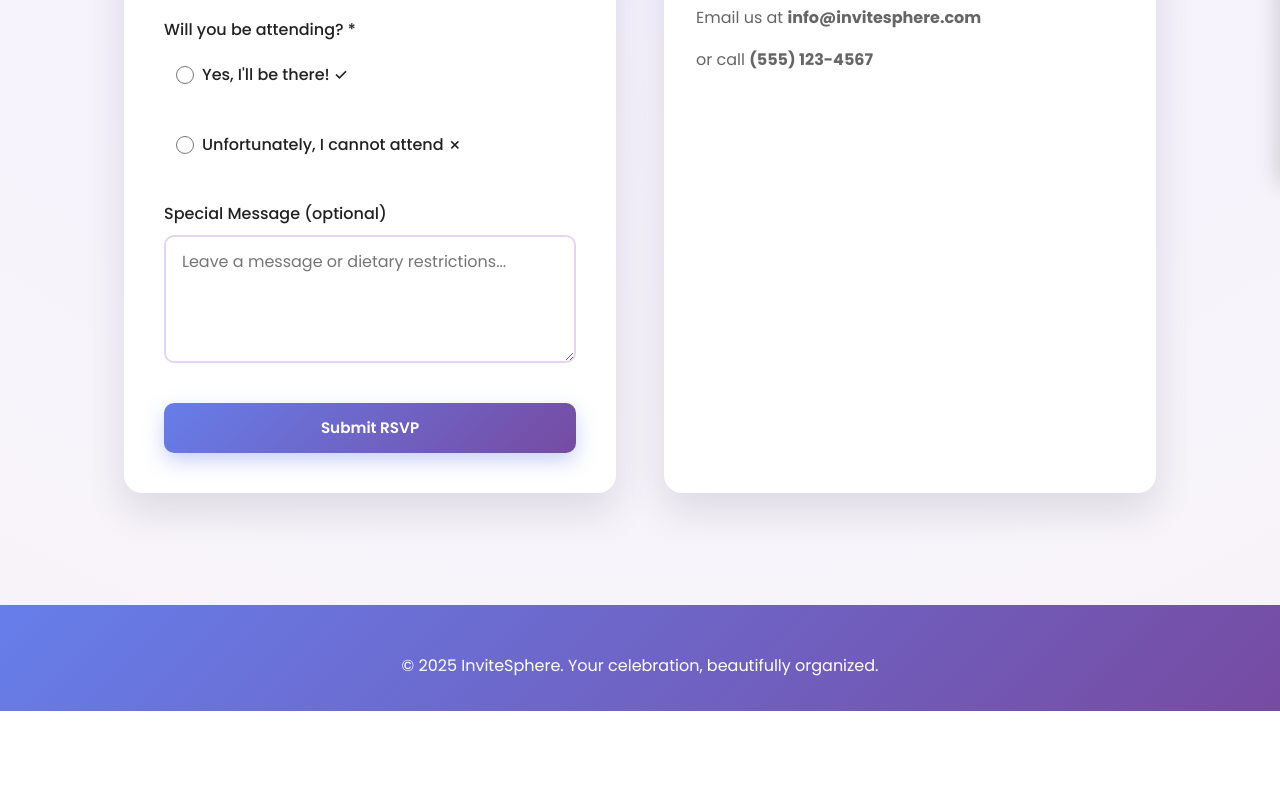
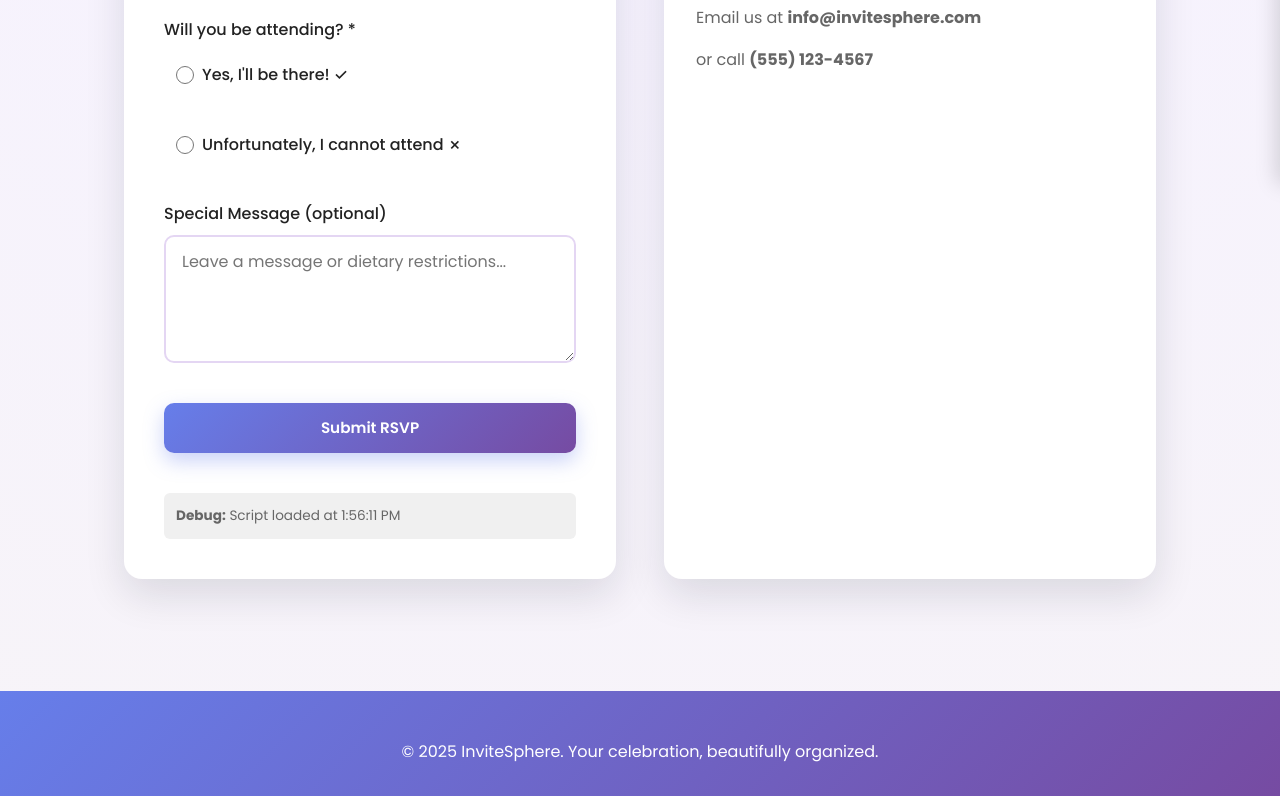
Before and after one commit to KavyaUndela/event-invite-website, a website: page rsvp.html in a window 1280 px wide. Shown: the part 616-1412 px from the top of the page. Before the commit the page ends 1327 px from the top, so only its background shows below. Drawn offline with Linux system fonts and the light colour scheme.

Commit message:
Add debug logging and cache busting for RSVP form

```diff
--- a/js/rsvp-page.js
+++ b/js/rsvp-page.js
@@ -13,32 +13,64 @@ if (db) {
 }
 
 document.addEventListener('DOMContentLoaded', function() {
+  console.log('🔧 RSVP page script loaded - v2');
+
+  // Update debug timestamp
+  const loadTimeEl = document.getElementById('loadTime');
+  if (loadTimeEl) {
+    loadTimeEl.textContent = new Date().toLocaleTimeString();
+  }
+
   const rsvpForm = document.getElementById('rsvpForm');
   const successMessage = document.getElementById('successMessage');
   const formStatus = document.getElementById('formStatus');
 
+  console.log('Form elements found:', {
+    rsvpForm: !!rsvpForm,
+    successMessage: !!successMessage,
+    formStatus: !!formStatus
+  });
+
+  if (!rsvpForm) {
+    console.error('❌ RSVP form not found on page!');
+    return;
+  }
+
   if (rsvpForm) {
+    console.log('✓ Attaching submit handler to form');
+
     rsvpForm.addEventListener('submit', async function(e) {
       e.preventDefault();
+      console.log('🚀 Form submitted!');
 
       const name = document.getElementById('name').value.trim();
       const guests = document.getElementById('guests').value;
       const attendRadio = document.querySelector('input[name="attend"]:checked');
       const message = document.getElementById('message').value.trim();
 
+      console.log('Form values:', {
+        name,
+        guests,
+        attendRadio: !!attendRadio,
+        message
+      });
+
       // Validate name
       if (!name) {
+        console.log('❌ Name validation failed');
         showError('Please enter your name');
         return;
       }
 
       // Validate attendance selection
       if (!attendRadio) {
+        console.log('❌ Attendance validation failed');
         showError('Please select whether you can attend');
         return;
       }
 
       const attend = attendRadio.value;
+      console.log('✓ Validation passed, attend:', attend);
 
       // Prepare data (attach event info if present)
       const guestData = JSON.parse(sessionStorage.getItem('guestData') || '{}');
--- a/rsvp.html
+++ b/rsvp.html
@@ -163,6 +163,11 @@
 
               <!-- Status Messages -->
               <div id="formStatus" class="form-status"></div>
+
+              <!-- Debug info -->
+              <div style="margin-top: 1rem; padding: 0.75rem; background: #f0f0f0; border-radius: 6px; font-size: 0.85rem; color: #666;">
+                <strong>Debug:</strong> Script loaded at <span id="loadTime"></span>
+              </div>
             </form>
 
             <!-- Success Message -->
@@ -198,7 +203,7 @@
     </div>
   </footer>
 
-  <script type="module" src="js/navigation.js"></script>
-  <script type="module" src="js/rsvp-page.js"></script>
+  <script type="module" src="js/navigation.js?v=2"></script>
+  <script type="module" src="js/rsvp-page.js?v=2"></script>
 </body>
 </html>
```
